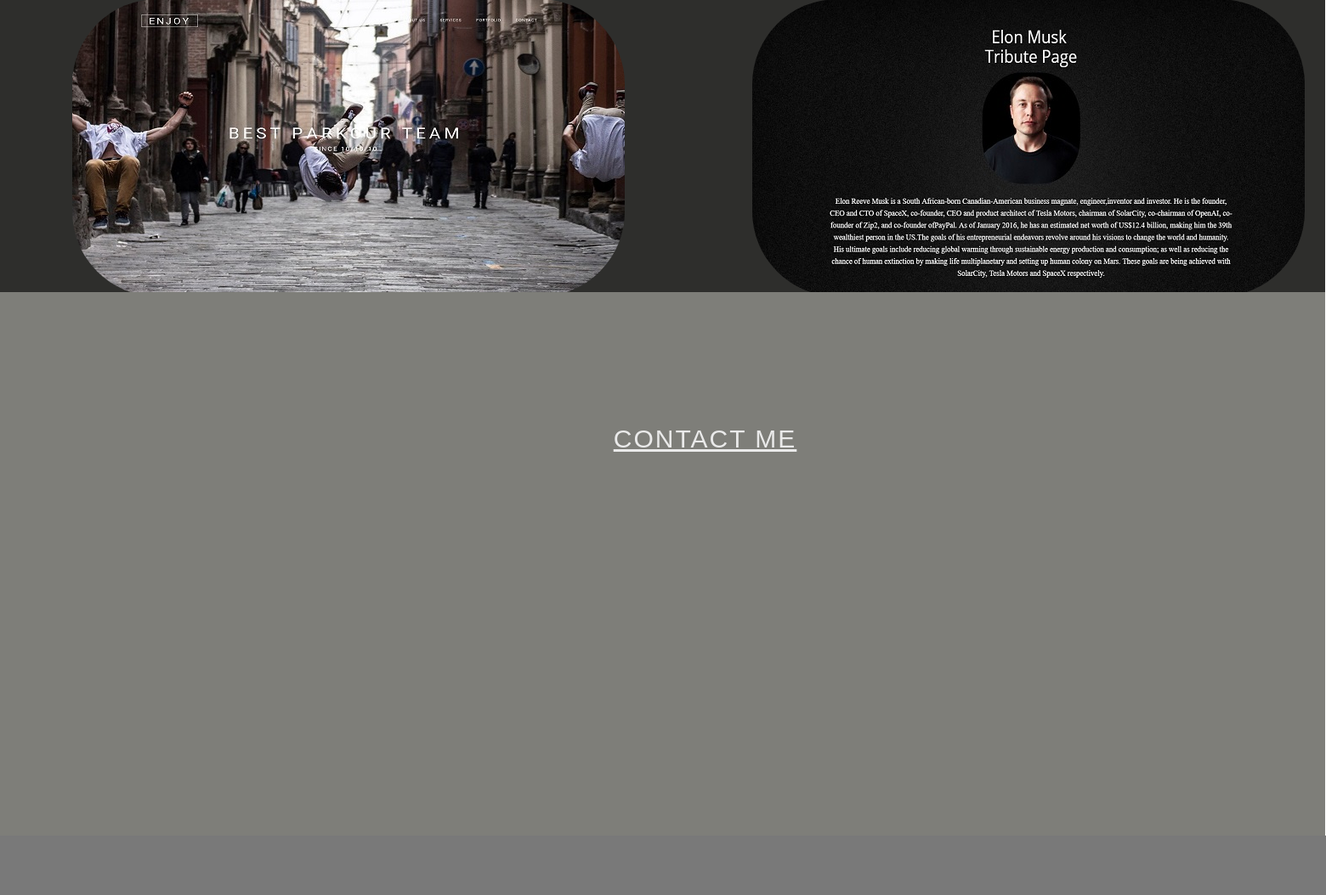
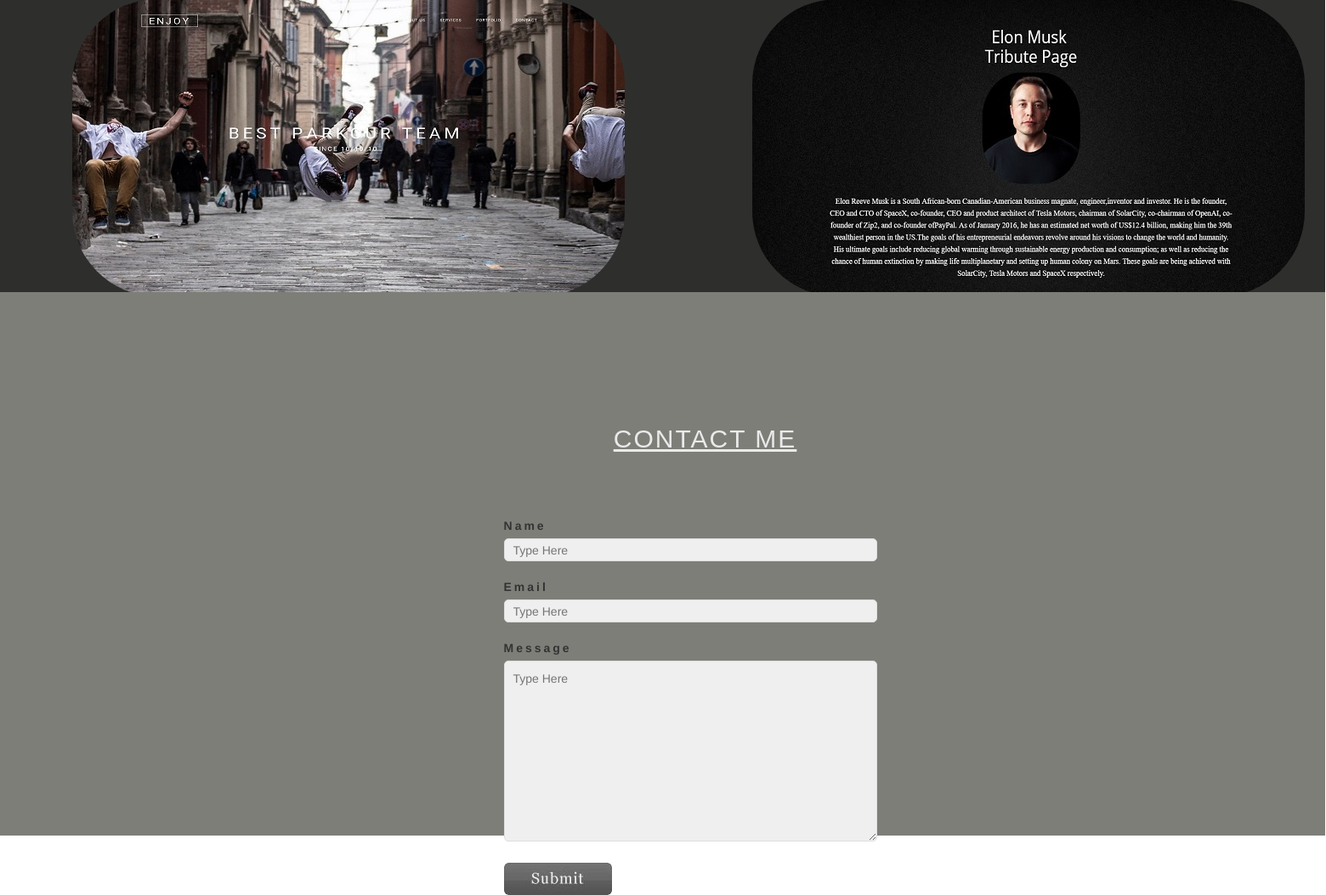
Before and after one commit to fez994/Portfolio, a PHP site: page / in a window 1560 px wide. Shown: the part 1736-2790 px from the top of the page at 85% size. Before the commit the page ends 2720 px from the top, so only its background shows below. Run offline with PHP 8.4, Linux system fonts and the light colour scheme.

Commit message:
Quasi finita sezione contact me, manca la parte php

```diff
--- a/index.html
+++ b/index.html
@@ -104,9 +104,25 @@
 
 <div class="contact">
   <h2>Contact me</h2>
-</div>
+  <section class="body">
 
+<form>
 
+    <label>Name</label>
+    <input name="name" placeholder="Type Here">
+
+    <label>Email</label>
+    <input name="email" type="email" placeholder="Type Here">
+
+    <label>Message</label>
+    <textarea name="message" placeholder="Type Here"></textarea>
+
+    <input id="submit" name="submit" type="submit" value="Submit">
+
+</form>
+      </section>
+
+    </div>
   </div>
 </div>
 
--- a/style.css
+++ b/style.css
@@ -216,3 +216,57 @@
   text-decoration: underline;
   text-decoration-color: #EAEAEA;
 }
+
+label {
+    display:block;
+    margin-top:20px;
+    letter-spacing:3px;
+}
+
+.body {
+  display: block;
+  margin: 0 auto;
+  width: 576px;
+}
+
+form {
+    margin:0 auto;
+    width:459px;
+}
+
+input, textarea {
+  width:439px;
+  height:27px;
+  background:#efefef;
+  border:1px solid #dedede;
+  padding:10px;
+  margin-top:3px;
+  font-size:0.9em;
+  color:#3a3a3a;
+  -moz-border-radius: 5px;
+  -webkit-border-radius: 5px;
+  border-radius: 5px;
+}
+
+textarea {
+  height:213px;
+  background-color: #efefef;
+}
+
+input:focus, textarea:focus {
+  border: 1px solid #97d6eb;
+}
+
+#submit {
+    width:127px;
+    height:38px;
+    background:url(images/submit.jpg);
+    text-indent:-9999px;
+    border:none;
+    margin-top:20px;
+    cursor:pointer;
+}
+
+  #submit:hover {
+      opacity:.9;
+  }
```
Also changed, not shown: images/submit.jpg (added).
